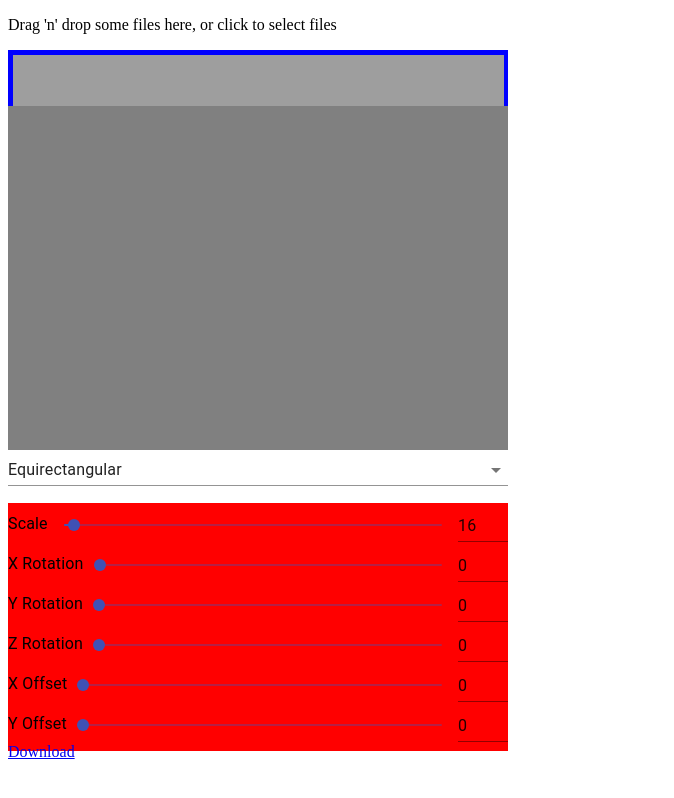
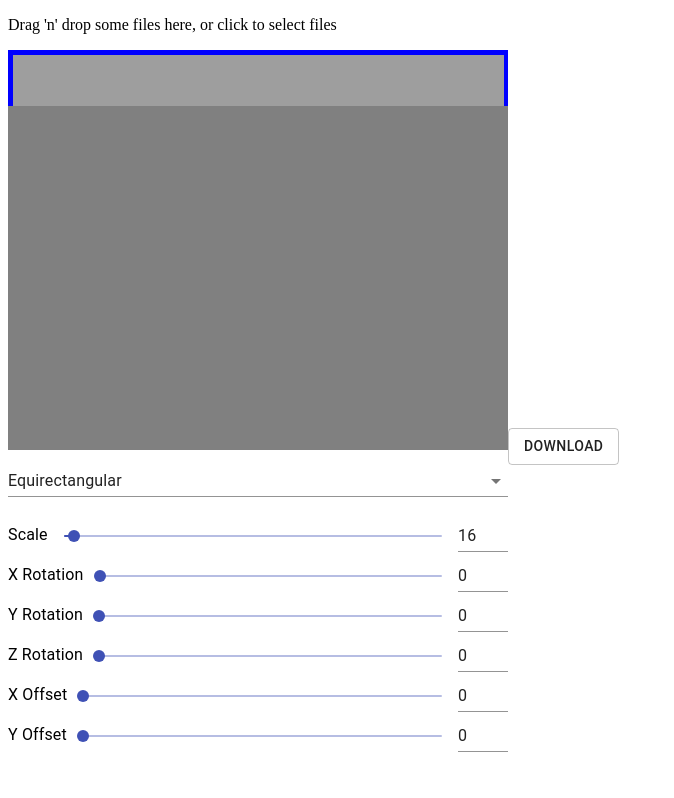
Before and after one commit to CezarMocan/worldsinfigures, a Next.js app: page / in a window 1280 px wide. Shown: the whole page, without its empty margins (0-674 px from the left). Built offline with nearby package versions, Linux system fonts and the light colour scheme.

Commit message:
Drag & drop on whole page

```diff
--- a/components/SliderWithInput.js
+++ b/components/SliderWithInput.js
@@ -8,7 +8,7 @@ import Input from '@material-ui/core/Input';
 const useStyles = makeStyles({
   root: {
     // width: 250,
-    backgroundColor: 'red'
+    // backgroundColor: 'red'
   },
   input: {
     width: 50,
--- a/package.json
+++ b/package.json
@@ -22,6 +22,7 @@
     "react": "^16.8.6",
     "react-dom": "^16.8.6",
     "react-dropzone": "^10.1.6",
+    "shortid": "^2.2.14",
     "topojson": "^3.0.2"
   }
 }
--- a/pages/index.js
+++ b/pages/index.js
@@ -11,6 +11,8 @@ import MenuItem from '@material-ui/core/MenuItem'
 import FormHelperText from '@material-ui/core/FormHelperText'
 import FormControl from '@material-ui/core/FormControl'
 import Select from '@material-ui/core/Select'
+import Button from '@material-ui/core/Button'
+import shortid from 'shortid'
 import { projectionsList, projectionsMap } from '../modules/Projections'
 import SliderWithInput from '../components/SliderWithInput'
 
@@ -156,10 +158,25 @@ export default class Index extends React.Component {
         const projection = event.target.value
         this.setState({ projection })
     }
+    createAndDownloadText(filename, text) {
+        var element = document.createElement('a');
+        element.setAttribute('href', 'data:text/plain;charset=utf-8,' + encodeURIComponent(text));
+        element.setAttribute('download', filename);
+
+        element.style.display = 'none';
+        document.body.appendChild(element);
+
+        element.click();
+
+        document.body.removeChild(element);
+      }
     onDownloadClick = () => {
-        console.log('Clicked download!')
+        const uid = shortid()
+        const projectionId = `${this.state.projection}-${uid}`
         const dataURL = this._canvas.toDataURL('image/png')
+        this._downloadButton.download = `${projectionId}.png`
         this._downloadButton.href = dataURL
+        this.createAndDownloadText(`${projectionId}.txt`, JSON.stringify(this.state, null, 4))
     }
     componentDidUpdate() {
         setTimeout(() => {
@@ -187,16 +204,12 @@ export default class Index extends React.Component {
         const { scale, rotateX, rotateY, rotateZ, translateX, translateY, projection } = this.state
         return (
             <div>
-                <Dropzone onDrop={this.onNewFile}>
+                <Dropzone onDrop={this.onNewFile} multiple={false} noClick={true} noKeyboard={true}>
                     {({getRootProps, getInputProps}) => (
                         <section>
                             <div {...getRootProps()}>
                                 <input {...getInputProps()} />
                                 <p>Drag 'n' drop some files here, or click to select files</p>
-                    </div>
-                    </section>
-                )}
-                </Dropzone>
                                 <img
                                     ref={this.onImageRef}
                                     onLoad={this.onImageLoad}
@@ -208,6 +221,13 @@ export default class Index extends React.Component {
                                     ref={this.onCanvasRef}
                                 >
                                 </canvas>
+
+                                <a href="#" ref={(r) => {this._downloadButton = r}} onClick={this.onDownloadClick} download="">
+                                    <Button onClick={this.onDownloadClick} variant="outlined">
+                                        Download
+                                    </Button>
+                                </a>
+
                                 <div className="controls projection">
                                     <FormControl className="form-control projection-form">
                                         <Select
@@ -226,7 +246,11 @@ export default class Index extends React.Component {
                                     <SliderWithInput label="X Offset" min={0} max={200} initialValue={translateX} onValueChange={this.onTranslateXSliderChange}/>
                                     <SliderWithInput label="Y Offset" min={0} max={200} initialValue={translateY} onValueChange={this.onTranslateYSliderChange}/>
                                 </div>
-                <a href="#" ref={(r) => {this._downloadButton = r}} onClick={this.onDownloadClick} className="button" id="btn-download" download="‹$%€›ﬁﬂ1‹€‹⁄0⁄€›.png">Download</a>
+
+                            </div>
+                        </section>
+                    )}
+                </Dropzone>
             </div>
         )
     }
--- a/static/styles/main.less
+++ b/static/styles/main.less
@@ -25,3 +25,7 @@
         width: 100%;
     }
 }
+
+a {
+    text-decoration: none;
+}
```
Also changed, not shown: 1 other file (tests, documents, lock files or other folders). Lines whose indentation alone changed are shown as unchanged.
